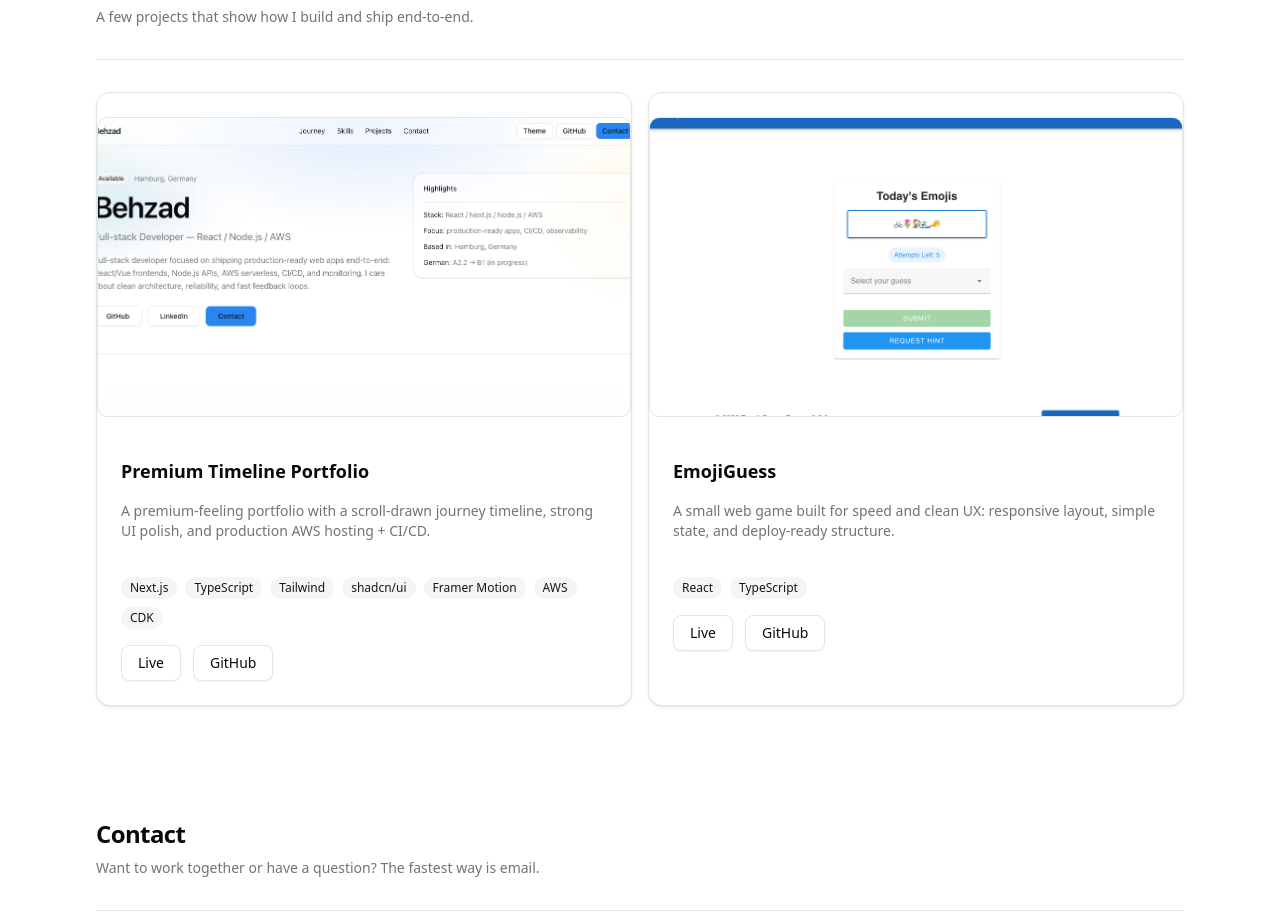
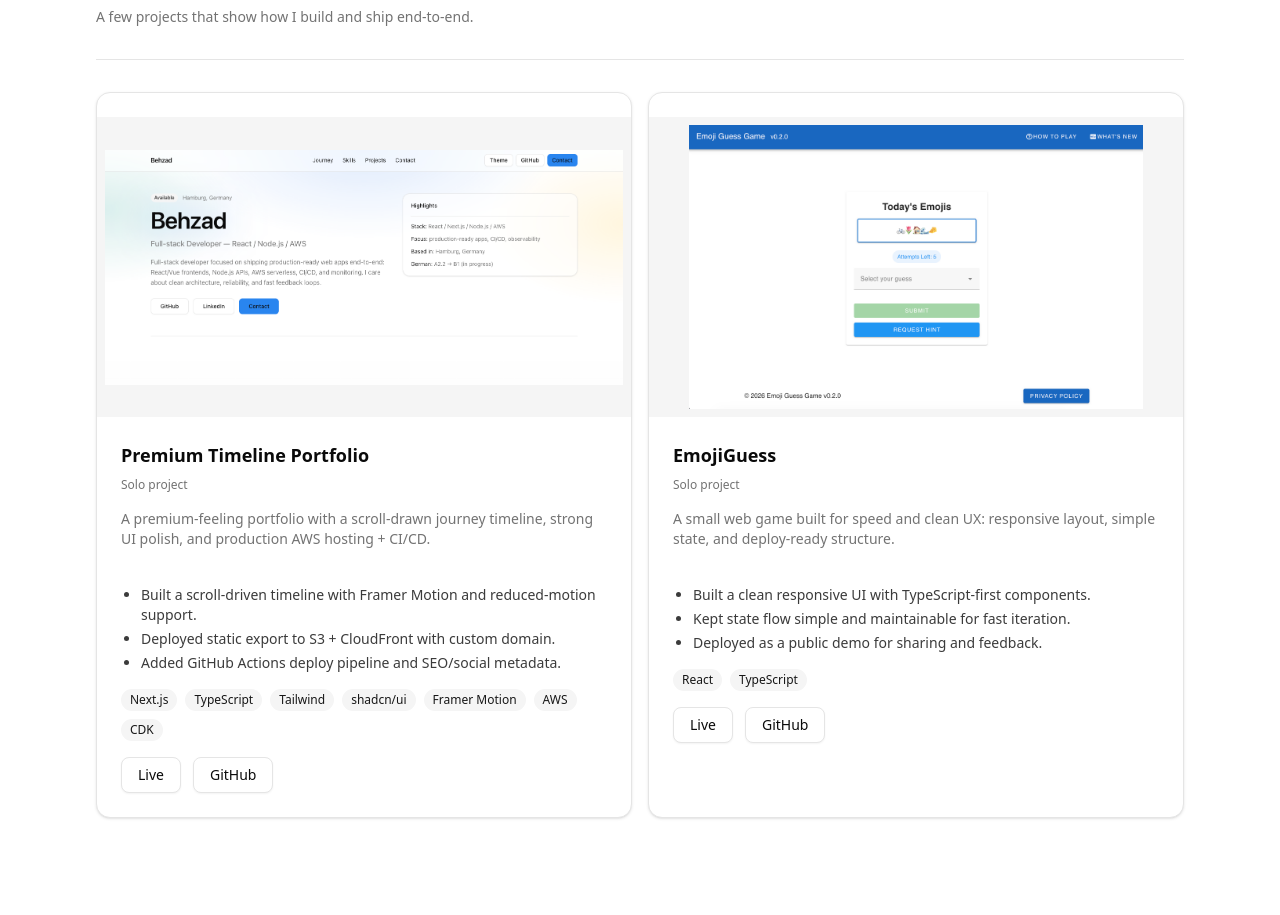
Before and after one commit to behzad-dev/timeline-portfolio, a Next.js app in the folder apps/web/: page / in a window 1280 px wide. Shown: the part 3692-4607 px from the top of the page. Built offline with nearby package versions, Linux system fonts and the light colour scheme.

Commit message:
feat: highlights

```diff
--- a/apps/web/src/components/sections/Projects.tsx
+++ b/apps/web/src/components/sections/Projects.tsx
@@ -20,15 +20,15 @@ export function Projects() {
 
         <div className="grid gap-4 md:grid-cols-2">
           {portfolio.projects.map((p) => (
-            <Card key={p.id} className="shadow-sm overflow-hidden">
+  <Card key={p.id} className="overflow-hidden shadow-sm">
   {p.image ? (
-  <div className="relative mb-4 aspect-[16/9] w-full overflow-hidden rounded-lg border bg-muted">
+    <div className="relative aspect-[16/9] w-full bg-muted">
       <Image
         src={p.image.src}
         alt={p.image.alt}
         fill
         sizes="(min-width: 768px) 50vw, 100vw"
-      className="object-cover object-center"
+        className="object-contain object-center p-2"
         priority={p.id === 'timeline-portfolio'}
       />
     </div>
@@ -36,10 +36,20 @@ export function Projects() {
 
   <CardHeader className="pb-3">
     <CardTitle className="text-lg">{p.title}</CardTitle>
+    {p.role ? <p className="text-xs text-muted-foreground">{p.role}</p> : null}
     <p className="mt-2 text-sm text-muted-foreground">{p.description}</p>
   </CardHeader>
 
   <CardContent className="space-y-4">
+    {p.highlights?.length ? (
+      <ul className="list-disc space-y-1 pl-5 text-sm text-foreground/80">
+        {p.highlights.map((h) => (
+          <li key={h}>{h}</li>
+        ))}
+      </ul>
+    ) : null}
+
+    {/* Tech */}
     <div className="flex flex-wrap gap-2">
       {p.tech.map((t) => (
         <Badge key={t} variant="secondary">
--- a/apps/web/src/data/portfolio.ts
+++ b/apps/web/src/data/portfolio.ts
@@ -27,7 +27,7 @@ export type Project = {
   id: string;
   title: string;
   description: string;
-  highlights: string[];
+  highlights?: string[];
   role?: string;
   tech: string[];
   links: SocialLink[];
```
Lines whose indentation alone changed are shown as unchanged.
